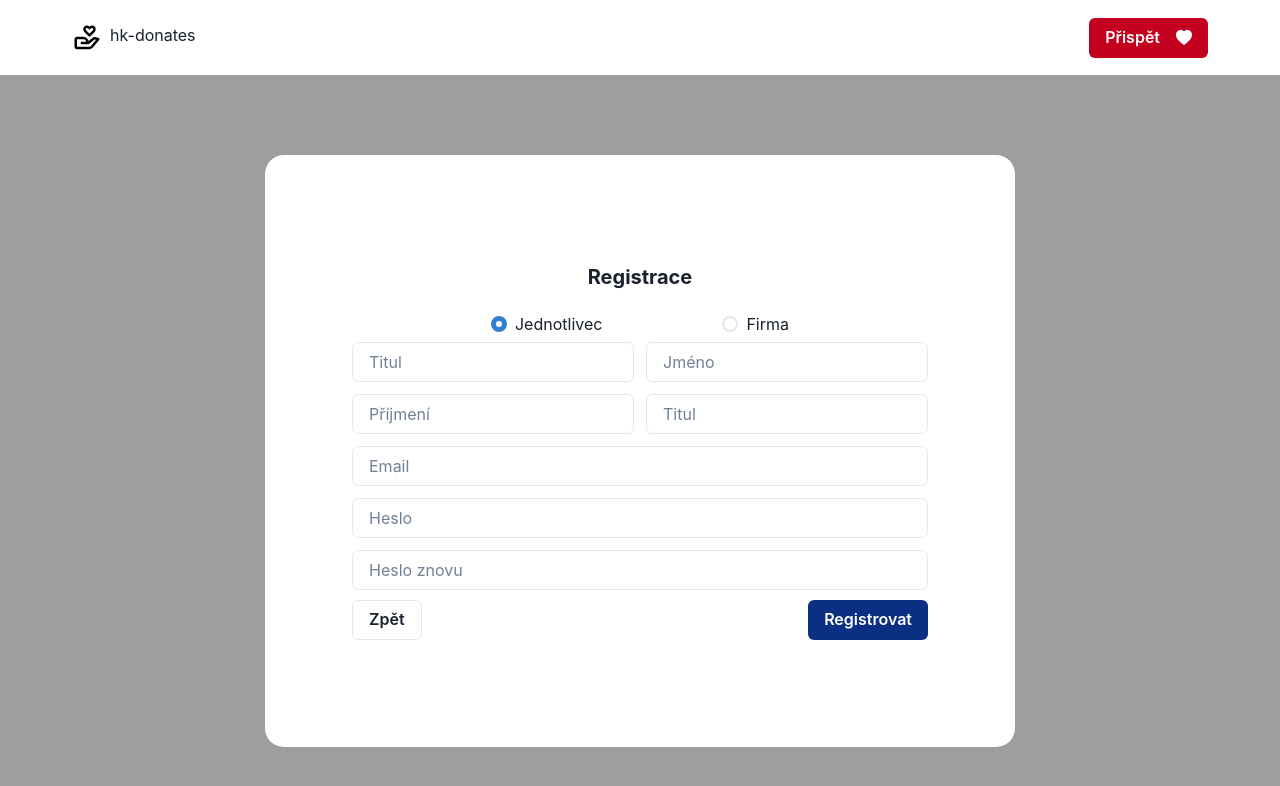
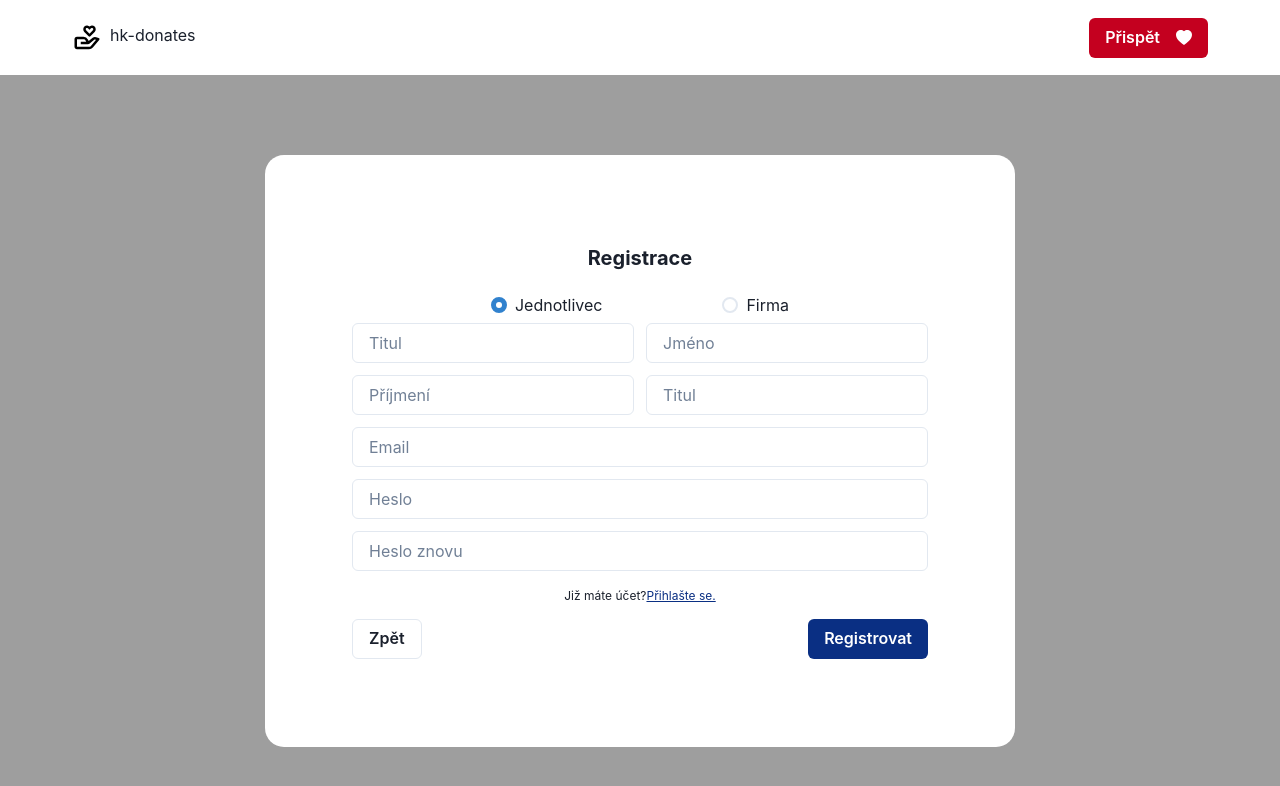
Before and after one commit to TDiblik/hk-donates, a React (Create React App) app in the folder client/: page /register in a window 1280 px wide. Shown: the top 786 px of the page. Built offline with nearby package versions, Linux system fonts and the light colour scheme.

Commit message:
feat(frontend): login redir

```diff
--- a/client/src/modules/auth/components/LoginForm.tsx
+++ b/client/src/modules/auth/components/LoginForm.tsx
@@ -56,8 +56,8 @@ const LoginForm = () => {
             value={formData.password}
             setValue={(value) => updateField("password", value)}
           />
-          <p style={{ fontSize: "12px", paddingBottom: "10px", textAlign: "center" }}>
-            Nemáte účet?{" "}
+          <p style={{ fontSize: "12px", padding: "10px", textAlign: "center" }}>
+            Nemáte účet?
             <span className={styles.fakeLink} onClick={() => navigate("/register")}>
               Zaregistrujte se.
             </span>
--- a/client/src/modules/auth/components/RegisterForm.tsx
+++ b/client/src/modules/auth/components/RegisterForm.tsx
@@ -158,6 +158,12 @@ const RegisterForm = () => {
             value={formData.passwordCheck}
             setValue={(value) => updateField("passwordCheck", value)}
           />
+          <p style={{ fontSize: "12px", padding: "10px", textAlign: "center" }}>
+            Již máte účet?
+            <span className={styles.fakeLink} onClick={() => navigate("/login")}>
+              Přihlašte se.
+            </span>
+          </p>
           <div className={styles.formFooter}>
             <Button onClick={() => navigate("/")} variant="outline">
               Zpět
```
